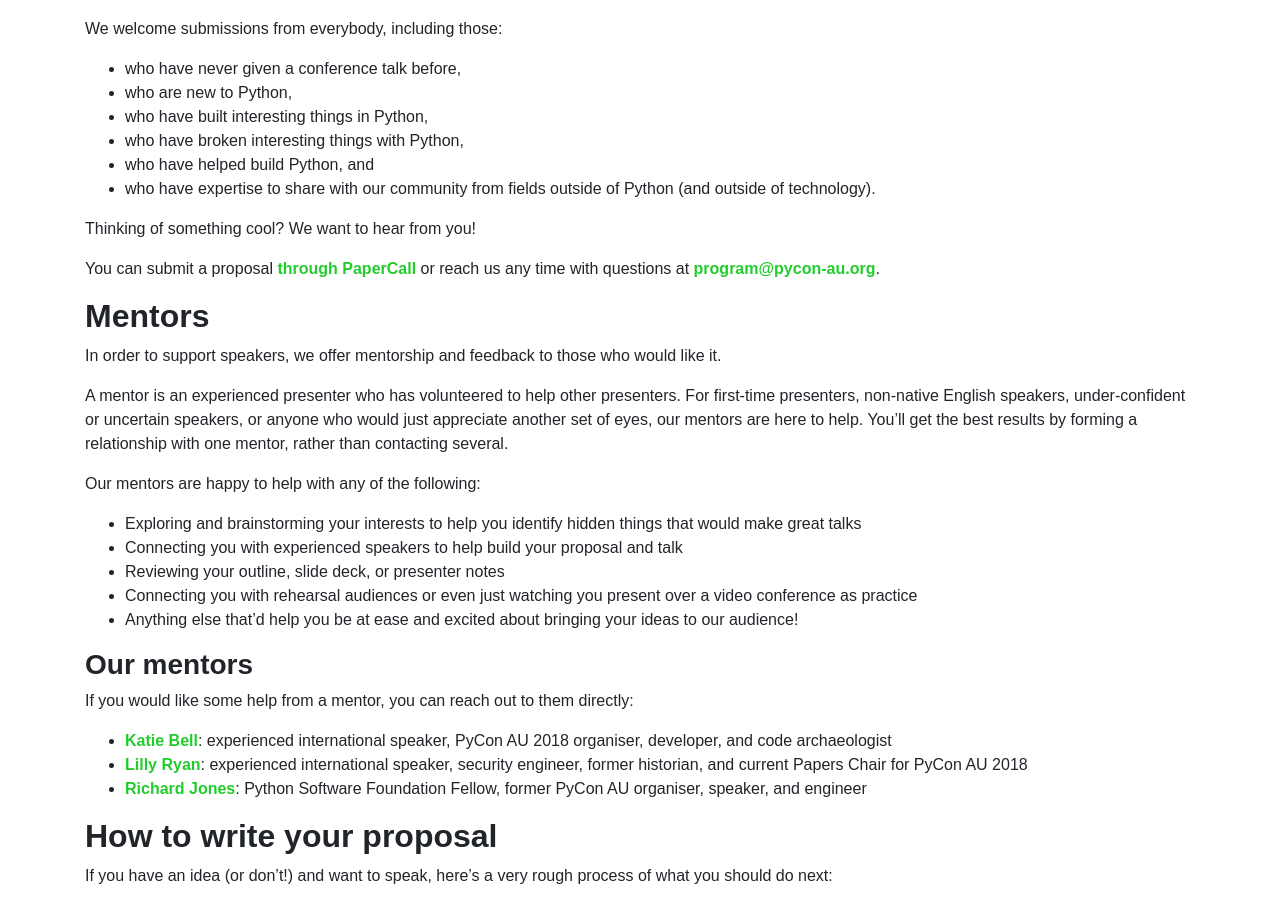
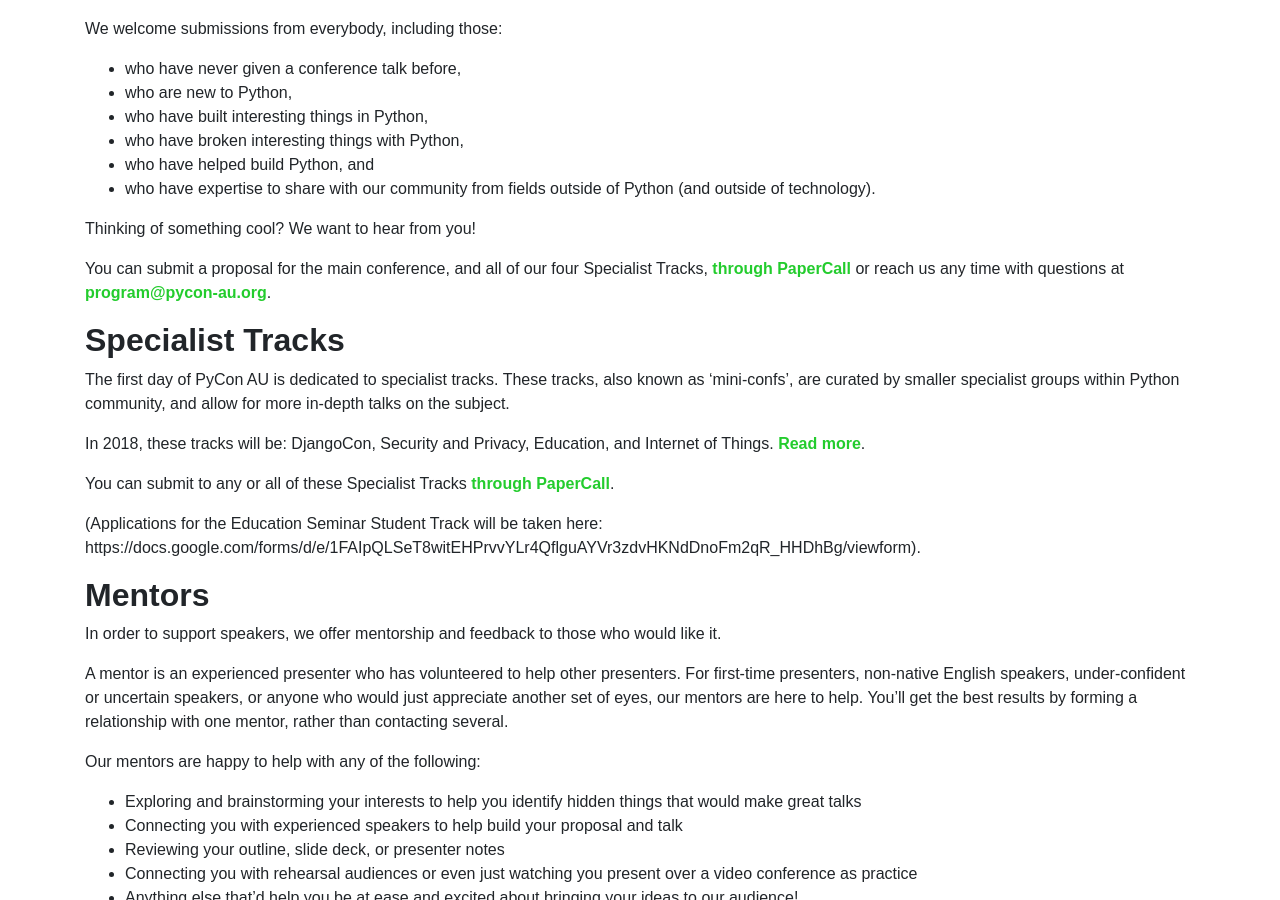
Before and after one commit to pyconau/2018.pycon-au.org, a Jekyll site: the page built from speak.md, in a window 1280 px wide and 900 px high, scrolled down 751 px. Built offline with Jekyll 4.4.1, drawn with Linux system fonts in a browser that asks for light colours; some web fonts are replaced.

Commit message:
Specialist Tracks
Adding details about Specialist Tracks

```diff
--- a/speak.md
+++ b/speak.md
@@ -11,7 +11,7 @@
 
 Tell us about what you've been hacking on, what drives you, what excites you. What have you been learning? What do you want to share?
 
-The 2018 Call for Presentations (CFP) is open from Monday, April 23 [Anywhere On Earth (AoE)](https://en.wikipedia.org/wiki/Anywhere_on_Earth)  to Monday, May 28 AoE.
+The 2018 Call for Presentations (CFP) is open from Monday, April 23 [Anywhere On Earth (AoE)](https://en.wikipedia.org/wiki/Anywhere_on_Earth) to Monday, May 28 AoE.
 
 Do you have a talk for the main conference track, or something more specialised for our Friday specialist tracks?
 
@@ -32,7 +32,17 @@
 
 Thinking of something cool? We want to hear from you!
 
-You can submit a proposal [through PaperCall](https://www.papercall.io/pyconau2018) or reach us any time with questions at **<mailto:program@pycon-au.org>**.
+You can submit a proposal for the main conference, and all of our four Specialist Tracks, [through PaperCall](https://www.papercall.io/pyconau2018) or reach us any time with questions at **<mailto:program@pycon-au.org>**.
+
+## Specialist Tracks
+
+The first day of PyCon AU is dedicated to specialist tracks. These tracks, also known as 'mini-confs', are curated by smaller specialist groups within Python community, and allow for more in-depth talks on the subject.
+
+In 2018, these tracks will be: DjangoCon, Security and Privacy, Education, and Internet of Things. [Read more](http://2018.pycon-au.org/news/specialist-tracks).
+
+You can submit to any or all of these Specialist Tracks [through PaperCall](https://www.papercall.io/pyconau2018).
+
+(Applications for the Education Seminar Student Track will be taken here: https://docs.google.com/forms/d/e/1FAIpQLSeT8witEHPrvvYLr4QflguAYVr3zdvHKNdDnoFm2qR_HHDhBg/viewform).
 
 ## Mentors
 
```
